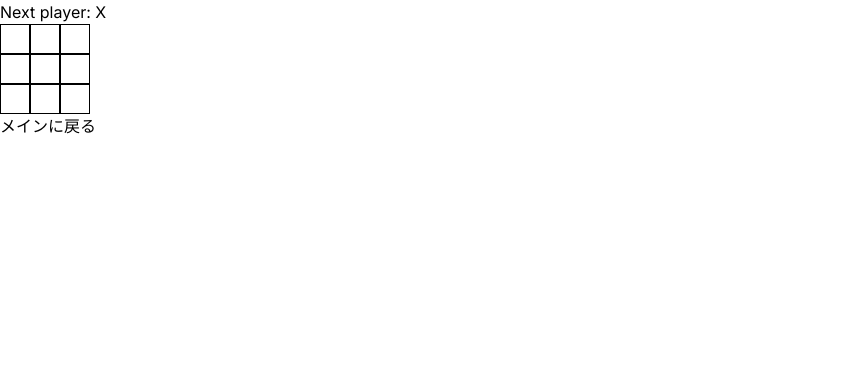
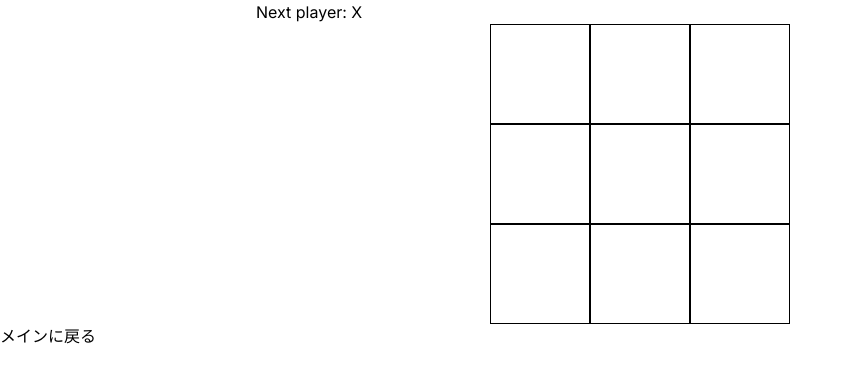
Before and after one commit to seonlin-choi-ops/202409kenshu, a Next.js app in the folder 202409kenshu/: page /TTT in a window 1280 px wide. Shown: the top 382 px of the page, without its empty margins (0-853 px from the left). Built offline with nearby package versions, Linux system fonts and the light colour scheme.

Commit message:
cssの編集

```diff
--- a/202409kenshu/app/TTT/page.tsx
+++ b/202409kenshu/app/TTT/page.tsx
@@ -38,6 +38,7 @@ function Board({ xIsNext, squares, onPlay }:{xIsNext:boolean, squares:String[],
   return (
     <>
       <div className="status">{status}</div>
+      <div className="board">
         <div className='board-row'>
           <Square value={squares[0]} onSquareClick={() => handleClick(0)} />
           <Square value={squares[1]} onSquareClick={() => handleClick(1)} />
@@ -52,6 +53,7 @@ function Board({ xIsNext, squares, onPlay }:{xIsNext:boolean, squares:String[],
           <Square value={squares[6]} onSquareClick={() => handleClick(6)} />
           <Square value={squares[7]} onSquareClick={() => handleClick(7)} />
           <Square value={squares[8]} onSquareClick={() => handleClick(8)} />
+        </div>
       </div>
     </>
   )
--- a/202409kenshu/app/TTT/style.css
+++ b/202409kenshu/app/TTT/style.css
@@ -8,10 +8,27 @@ body {
   background: rgb(255, 255, 255);
 }
 
+.status{
+  margin-left: 20%;
+}
+
+.board{
+  text-align: center;
+}
+
 .square {
     border : 1px solid black;
-    width: 30px;
-    height: 30px;
+    width: 100px;
+    height: 100px;
     display: inline-block;
     vertical-align: bottom;
+    font-size: 50px;
 }
+
+@media(max-width:300px){
+  .square{
+    width: 50px;
+    height: 50px;
+    font-size: 25px;
+  }
+}
```
Also changed, not shown: 202409kenshu/package.json (+5 -5 lines), 1 other file (tests, documents, lock files or other folders). Lines whose indentation alone changed are shown as unchanged.
